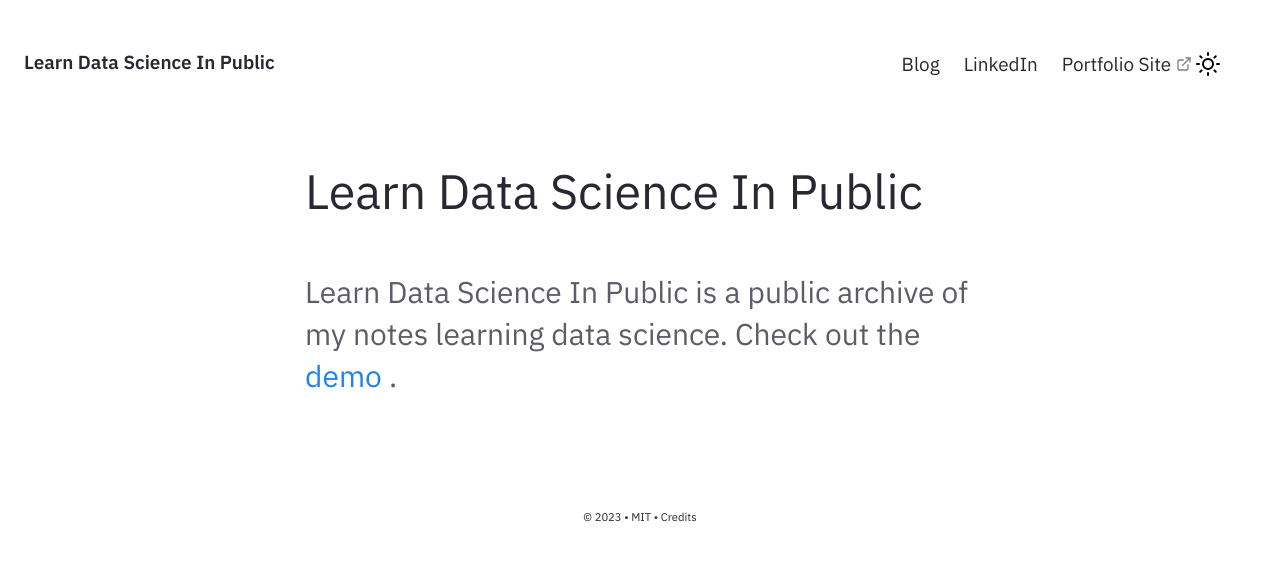
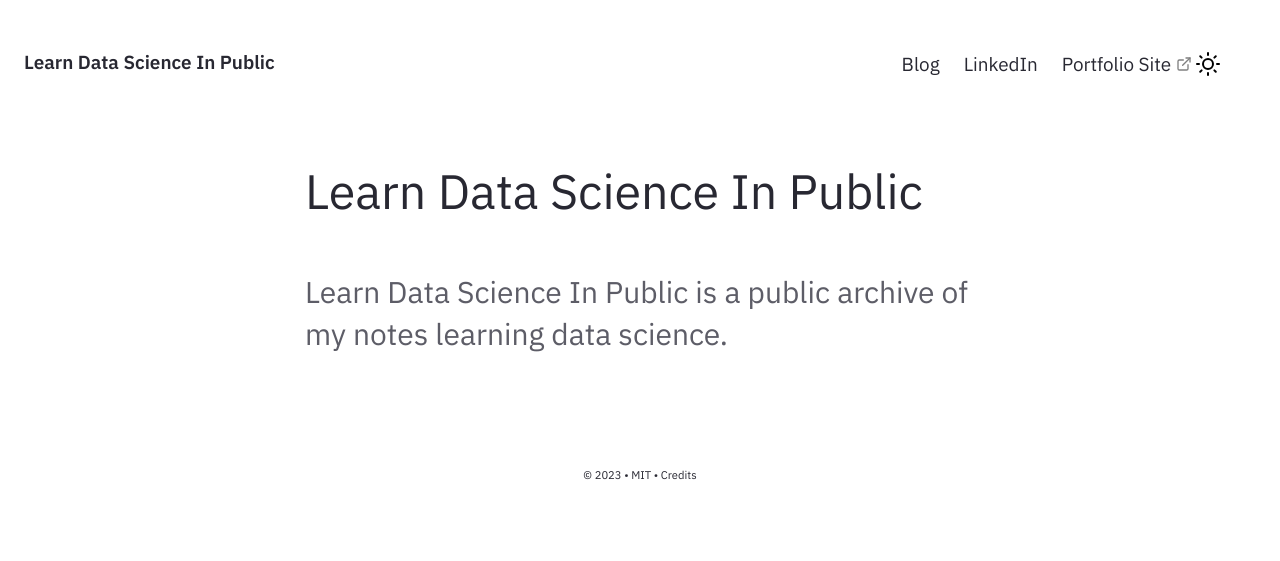
Before and after one commit to hossam-elshabory/learn-ds-in-public, a Jekyll site: the page built from pages/index.md, in a window 1280 px wide. Shown: the top 561 px of the page. Built offline with Jekyll 4.4.1, drawn with Linux system fonts in a browser that asks for light colours.

Commit message:
Update Homepage.html

```diff
--- a/_includes/Homepage.html
+++ b/_includes/Homepage.html
@@ -2,6 +2,5 @@
     <div class="jumbo">{{site.heading}} </div>
     <div class="home-sub-text"> <h3>
         Learn Data Science In Public is a public archive of my notes learning data science.
-        Check out the <a href="{{'/notes' | relative_url}}"> demo </a>.
         </h3>
 </div> </div>
```
